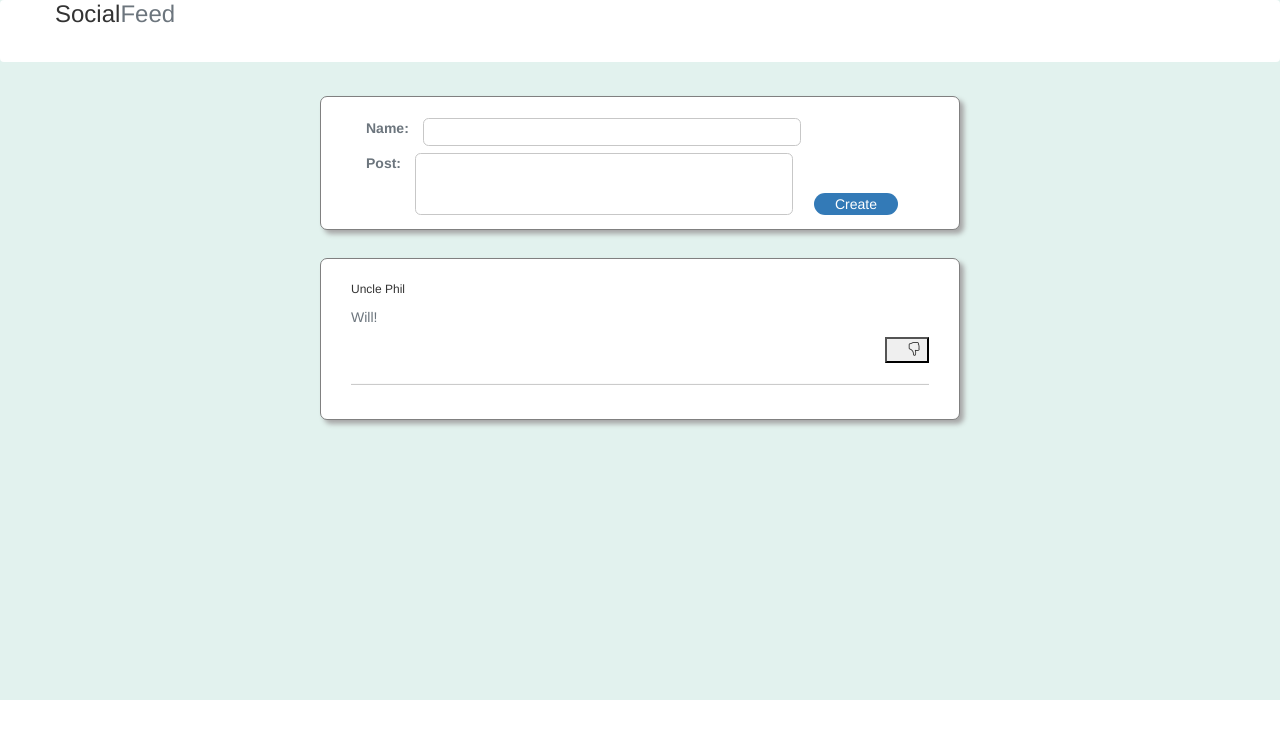
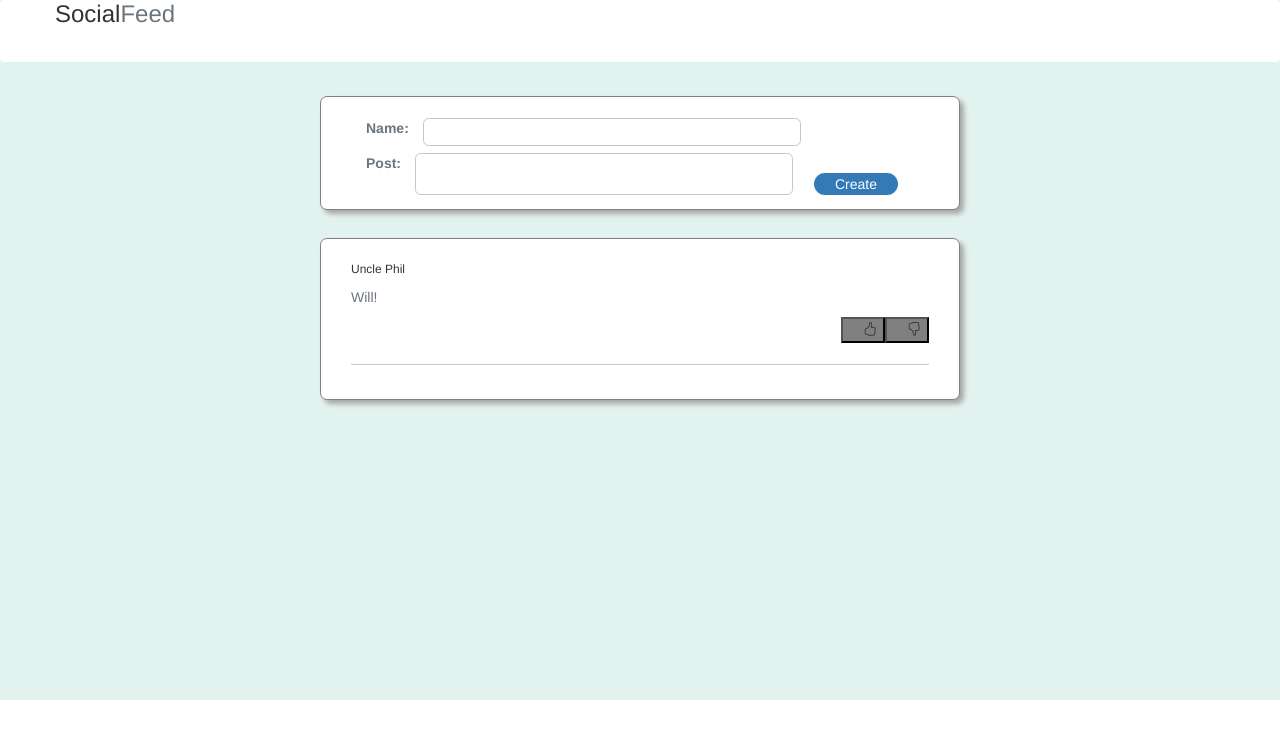
Before and after one commit to wmalott23/SocialFeed, a React (Create React App) app: page / in a window 1280 px wide. Shown: the top 738 px of the page. Built offline with nearby package versions, Linux system fonts and the light colour scheme.

Commit message:
Finished buttons

```diff
--- a/src/Components/CreatePost/CreatePost.css
+++ b/src/Components/CreatePost/CreatePost.css
@@ -14,7 +14,17 @@
     border-left-width: 1px;
     border-color: rgb(199, 199, 199);
     border-radius: .4em;
-    padding-left: 5em;
+    padding-left: 5.5em;
+    width: 27em;
+    text-align: left;
+    resize: none;
+    overflow: hidden;
+}
+.lower-input{
+    border-top-width: 1px;
+    border-left-width: 1px;
+    border-color: rgb(199, 199, 199);
+    border-radius: .4em;
     width: 27em;
     text-align: left;
     resize: none;
--- a/src/Components/CreatePost/CreatePost.jsx
+++ b/src/Components/CreatePost/CreatePost.jsx
@@ -24,7 +24,7 @@ const CreatePost = (props) => {
             </div>
             <div className="lower-box d-flex flex-row col-md-12 text-muted">
                 <label className="lower-label align-self-start">Post:</label>
-                <textarea className="input p-3 justify-self-center" type='text' onChange={(event) => setBody(event.target.value)}/>
+                <textarea className="lower-input p-0 justify-self-center" type='text' onChange={(event) => setBody(event.target.value)}/>
                 <button className="button btn-primary align-self-end" type='submit'>Create</button>
             </div>
         </form>
--- a/src/Components/Post/Buttons/DislikeButton.css
+++ /dev/null
@@ -1,7 +0,0 @@
-.active{
-    background-color: red;
-}
-
-.inactive{
-    background-color: grey;
-}
--- a/src/Components/Post/Buttons/DislikeButton.jsx
+++ b/src/Components/Post/Buttons/DislikeButton.jsx
@@ -1,21 +1,21 @@
 import React, { useState } from 'react';
-import "./DislikeButton.css"
+import "./LikeButton.css"
 
 const DislikeButton = (props) => {
 
-    const [buttonClass, setButtonClass] = useState("inactive")
+    const [buttonClass, setButtonClass] = useState("zero")
 
     function handleClick(){
-        if(buttonClass === "inactive"){
-            setButtonClass("active");
+        if(buttonClass === "zero"){
+            setButtonClass("two");
         }
         else{
-            setButtonClass("inactive");
+            setButtonClass("zero");
         }
     }
         return (
-            <button>
-                <i className="bi bi-hand-thumbs-down" onClick={handleClick}/>
+            <button className={buttonClass} onClick={handleClick}>
+                <i className="bi bi-hand-thumbs-down"/>
             </button>
         );
 }
--- a/src/Components/Post/Buttons/LikeButton.css
+++ b/src/Components/Post/Buttons/LikeButton.css
@@ -1,8 +1,10 @@
-
-.like-active{
+.two{
+    background-color: red;
+}
+.one{
     background-color: green;
 }
 
-.like-inactive{
+.zero{
     background-color: grey;
 }
--- a/src/Components/Post/Buttons/LikeButton.jsx
+++ b/src/Components/Post/Buttons/LikeButton.jsx
@@ -3,19 +3,21 @@ import "./LikeButton.css"
 
 const LikeButton = (props) => {
 
-    const [likeButtonClass, setButtonClass] = useState("like-inactive");
+    const [buttonClass, setButtonClass] = useState("zero");
 
     function handleClick(){
-        if(likeButtonClass === "like-inactive"){
-            setButtonClass("like-active");
+        if(buttonClass === "zero"){
+            setButtonClass("one");
         }
         else{
-            setButtonClass("like-inactive");
+            setButtonClass("zero");
         }
     }
         return (
-            <i className={likeButtonClass} onClick={handleClick}>{props.className}</i>
+            <button className={buttonClass} onClick={handleClick}>
+                <i className="bi bi-hand-thumbs-up"/>
+            </button>
         );
 }
 
-export default LikeButton;
+export default LikeButton
--- a/src/Components/Post/Post.css
+++ b/src/Components/Post/Post.css
@@ -5,11 +5,3 @@
 .bi{
     margin-left: 1em;
 }
-
-.active{
-    background-color: green;
-}
-
-.inactive{
-    background-color: grey;
-}
--- a/src/Components/Post/Post.jsx
+++ b/src/Components/Post/Post.jsx
@@ -12,8 +12,8 @@ const Post = ({username, body}) => {
             <h6 className="justify-self-center">{username}</h6>
             <p className="text-secondary">{body}</p>
             <div className="d-flex flex-row-reverse">
+                <DislikeButton />
                 <LikeButton />
-                <DislikeButton />
             </div>
             <hr/>
         </div>
```
